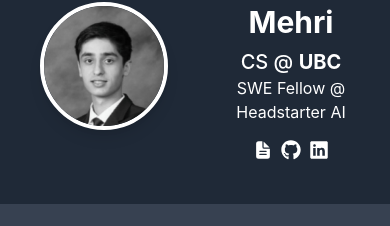
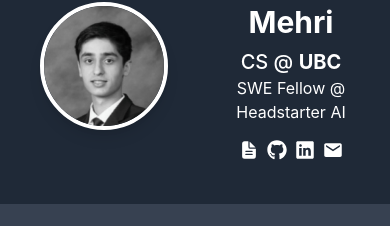
Before and after one commit to milad-mehri/milad-mehri.github.io, a React (Create React App) app: page / in a window 390 px wide. Shown: the part 120-346 px from the top of the page. Built offline with nearby package versions, Linux system fonts and the light colour scheme.

Commit message:
Mobile friendly

```diff
--- a/src/components/Intro.jsx
+++ b/src/components/Intro.jsx
@@ -2,6 +2,7 @@ import React from "react";
 import { IoDocumentText } from "react-icons/io5";
 import { FaGithub } from "react-icons/fa";
 import { IoLogoLinkedin } from "react-icons/io5";
+import { IoMdMail } from "react-icons/io";
 
 const Intro = () => {
   return (
@@ -50,6 +51,14 @@ const Intro = () => {
           >
             <IoLogoLinkedin size={20} />
           </a>
+
+          <a
+            target="_blank"
+            href="mailto:memm.milad@gmail.com"
+            className="p-1 text-white hover:text-gray-200"
+          >
+            <IoMdMail size={20} />
+          </a>
         </div>
       </div>
     </div>
```
